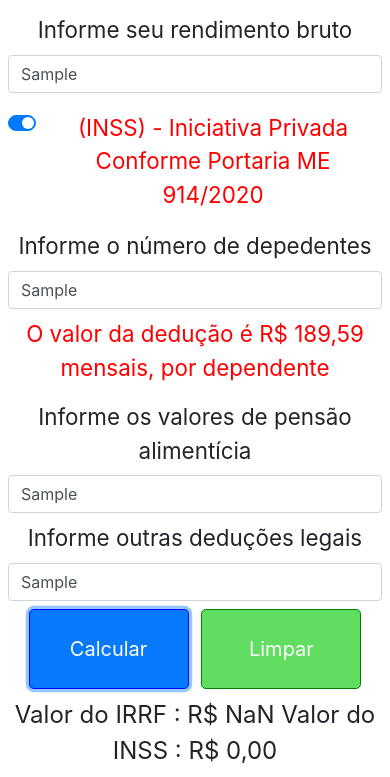
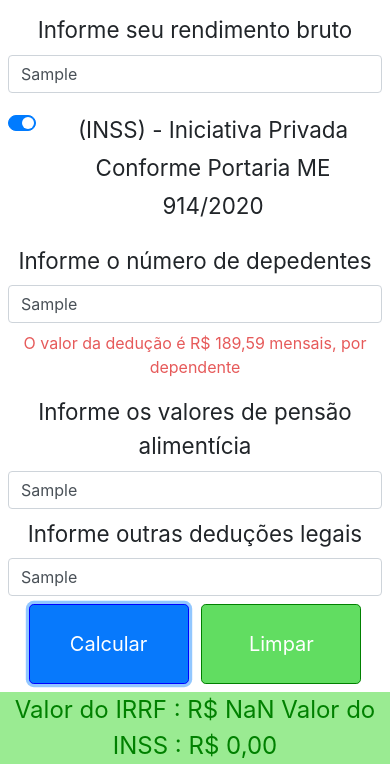
Before and after one commit to MarcusGarca/Calculo_IRRF, a plain HTML site: page index.html in a window 390 px wide. Both pictures are taken after typing "Sample", "Sample", "Sample", "Sample" into the empty fields and a click on the button "Calcular". Shown: the part 155-932 px from the top of the page. Drawn offline with nearby package versions, Linux system fonts and the light colour scheme.

Commit message:
update index responsive layout

```diff
--- a/index.html
+++ b/index.html
@@ -30,7 +30,7 @@
         <input class="form-control" type="text"id="renda" placeholder="R$ 0,00">
     </div>
 
-      <div class="custom-control custom-switch quest">
+      <div class="custom-control custom-switch quest middle-inss">
         <input type="checkbox" class="custom-control-input" id="customSwitch1" checked>
         <label id="previdencia" class="custom-control-label" for="customSwitch1">(INSS) - Iniciativa Privada Conforme
           Portaria ME 914/2020</label>
@@ -60,7 +60,7 @@
         id="limpa">Limpar</button>
     </section>
     <section id="content-end">
-      <label id="tributo">O IRRF e INSS devidos serão informados aqui.</label><br>
+      <label id="tributo" class="">O IRRF e INSS devidos serão informados aqui.</label><br>
     </section>
   </form>
 
--- a/script.js
+++ b/script.js
@@ -105,4 +105,5 @@ function impostoRenda(){
 
 function estimativaImpostoRenda(){
   document.getElementById("tributo").innerHTML="Valor do IRRF : "+ impostoRenda().toLocaleString('pt-br',{style: 'currency', currency: 'BRL'}) +" Valor do INSS : "+ previdenciaSocial().toLocaleString('pt-br',{style: 'currency', currency: 'BRL'});
+  document.getElementById('tributo').className = 'new-tributo';
 }
--- a/style.css
+++ b/style.css
@@ -26,6 +26,12 @@ body {
     align-items: center;
     text-align: center;
 
+}
+.middle-inss{
+    display: flex;
+    justify-content: center;
+    text-align: center;
+    line-height: 2.4rem;
 }
 
 #content-middle .quest {
@@ -66,13 +72,13 @@ and (max-width:1600px){
 }
 
 #meuDependente {
-    color: red;
+    color: rgb(230, 90, 90);
+    font-size: 1rem;
 }
 
 #previdencia {
     margin-top: 10px;
     margin-block-end: 10px;
-    color: red;
 }
 #content-button{
     display: flex;
@@ -115,3 +121,9 @@ and (max-width:1600px){
     font-size: x-large;
     text-align: center;
 }
+.new-tributo {
+    font-size: x-large;
+    text-align: center;
+    background-color: rgb(154, 235, 146);
+    color: green !important;
+}
```
